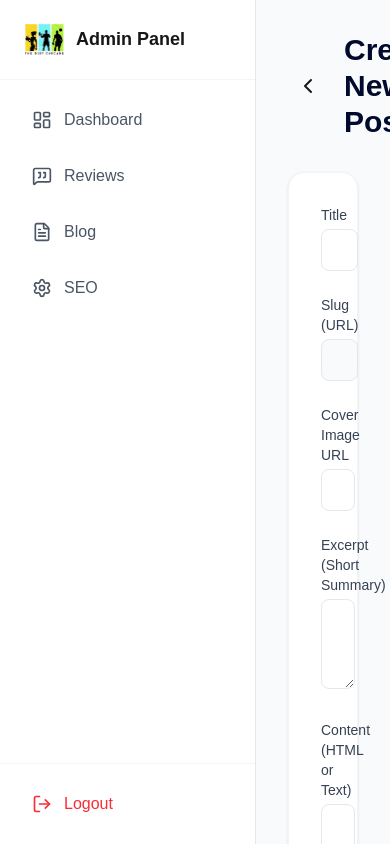
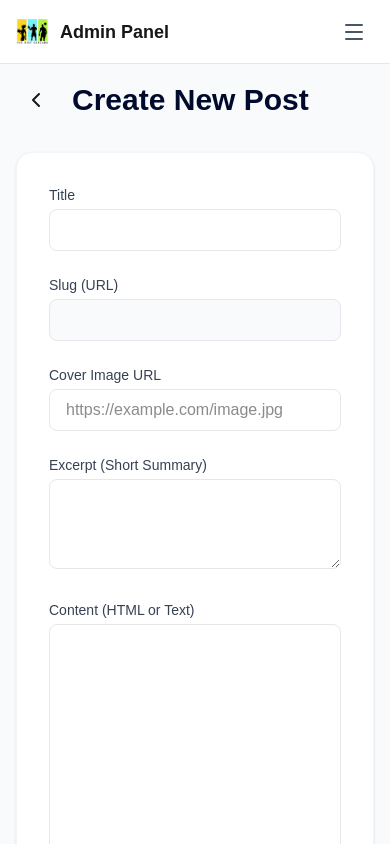
Before and after one commit to saoodghare08/TDC, a Next.js app: page /admin/blog/create in a window 390 px wide. Built offline with nearby package versions, Linux system fonts and the light colour scheme; no server answers.

Commit message:
feat: add admin panel layout and dynamic testimonials section with Supabase integration.

```diff
--- a/app/admin/layout.jsx
+++ b/app/admin/layout.jsx
@@ -4,7 +4,8 @@ import Link from 'next/link';
 import { usePathname } from 'next/navigation';
 import { createClient } from '@/utils/supabase/client';
 import { useRouter } from 'next/navigation';
-import { LayoutDashboard, MessageSquareQuote, FileText, Settings, LogOut } from 'lucide-react';
+import { useState } from 'react';
+import { LayoutDashboard, MessageSquareQuote, FileText, Settings, LogOut, Menu, X } from 'lucide-react';
 import clsx from 'clsx';
 import Image from 'next/image';
 
@@ -19,6 +20,7 @@ export default function AdminLayout({ children }) {
     const pathname = usePathname();
     const router = useRouter();
     const supabase = createClient();
+    const [isSidebarOpen, setIsSidebarOpen] = useState(false);
 
     const handleLogout = async () => {
         await supabase.auth.signOut();
@@ -28,11 +30,44 @@ export default function AdminLayout({ children }) {
 
     return (
         <div className="flex h-screen bg-gray-50">
+            {/* Mobile Header */}
+            <div className="md:hidden fixed top-0 left-0 right-0 h-16 bg-white border-b border-gray-200 z-40 flex items-center justify-between px-4">
+                <div className="flex items-center gap-3">
+                    <Image src="/images/logo.png" width={32} height={32} alt="Logo" className="object-contain" />
+                    <span className="font-bold font-heading text-lg">Admin Panel</span>
+                </div>
+                <button
+                    onClick={() => setIsSidebarOpen(true)}
+                    className="p-2 text-gray-600 hover:bg-gray-100 rounded-lg"
+                >
+                    <Menu size={24} />
+                </button>
+            </div>
+
+            {/* Overlay */}
+            {isSidebarOpen && (
+                <div
+                    className="fixed inset-0 bg-black/50 z-40 md:hidden"
+                    onClick={() => setIsSidebarOpen(false)}
+                />
+            )}
+
             {/* Sidebar */}
-            <aside className="w-64 bg-white border-r border-gray-200 flex flex-col">
-                <div className="p-6 border-b border-gray-100 flex items-center gap-3">
-                    <Image src="/images/logo.png" width={40} height={40} alt="Logo" className="object-contain" />
-                    <span className="font-bold font-heading text-lg">Admin Panel</span>
+            <aside className={clsx(
+                "fixed inset-y-0 left-0 z-50 w-64 bg-white border-r border-gray-200 flex flex-col transition-transform duration-300 ease-in-out md:translate-x-0 md:static",
+                isSidebarOpen ? "translate-x-0" : "-translate-x-full"
+            )}>
+                <div className="p-6 border-b border-gray-100 flex items-center justify-between">
+                    <div className="flex items-center gap-3">
+                        <Image src="/images/logo.png" width={40} height={40} alt="Logo" className="object-contain" />
+                        <span className="font-bold font-heading text-lg">Admin Panel</span>
+                    </div>
+                    <button
+                        onClick={() => setIsSidebarOpen(false)}
+                        className="p-2 text-gray-500 hover:bg-gray-100 rounded-lg md:hidden"
+                    >
+                        <X size={20} />
+                    </button>
                 </div>
 
                 <nav className="flex-1 p-4 space-y-2">
@@ -43,6 +78,7 @@ export default function AdminLayout({ children }) {
                             <Link
                                 key={item.href}
                                 href={item.href}
+                                onClick={() => setIsSidebarOpen(false)} // Close on navigate
                                 className={clsx(
                                     "flex items-center gap-3 px-4 py-3 rounded-xl transition-all font-medium",
                                     isActive
@@ -69,7 +105,7 @@ export default function AdminLayout({ children }) {
             </aside>
 
             {/* Main Content */}
-            <main className="flex-1 overflow-y-auto p-8">
+            <main className="flex-1 overflow-y-auto p-4 md:p-8 pt-20 md:pt-8">
                 {children}
             </main>
         </div>
--- a/components/home/Testimonials.jsx
+++ b/components/home/Testimonials.jsx
@@ -1,7 +1,7 @@
 'use client';
 
 import { useRef, useState, useEffect } from 'react';
-import { ChevronLeft, ChevronRight, Quote } from 'lucide-react';
+import { ChevronLeft, ChevronRight, Quote, X } from 'lucide-react';
 import { createClient } from '@/utils/supabase/client';
 import Link from 'next/link';
 import data from '@/data/content.json';
@@ -10,6 +10,7 @@ import Section from '@/components/ui/Section';
 export default function Testimonials() {
     const scrollRef = useRef(null);
     const [reviews, setReviews] = useState(data.testimonials); // Initial state from JSON
+    const [selectedReview, setSelectedReview] = useState(null);
     const supabase = createClient();
 
     useEffect(() => {
@@ -69,9 +70,17 @@ export default function Testimonials() {
                         className="min-w-[300px] md:min-w-[400px] bg-gray-50 p-8 rounded-3xl snap-start border border-gray-100 flex flex-col"
                     >
                         <Quote className="text-primary/20 mb-4" size={40} />
-                        <p className="text-gray-600 italic mb-6 leading-relaxed flex-1 line-clamp-6">
-                            "{t.content || t.text}"
-                        </p>
+                        <div
+                            className="cursor-pointer group flex-1 mb-6"
+                            onClick={() => setSelectedReview(t)}
+                        >
+                            <p className="text-gray-600 italic leading-relaxed line-clamp-6 group-hover:text-gray-900 transition-colors">
+                                "{t.content || t.text}"
+                            </p>
+                            <span className="text-xs font-bold uppercase tracking-wider text-gray-400 mt-3 inline-block group-hover:text-black transition-colors border-b border-transparent group-hover:border-black">
+                                Read Full Review
+                            </span>
+                        </div>
                         <div className="flex items-center gap-4 mt-auto">
                             <div>
                                 <h4 className="font-bold text-heading">{t.name}</h4>
@@ -81,6 +90,41 @@ export default function Testimonials() {
                     </div>
                 ))}
             </div>
+
+            {/* Review Modal */}
+            {selectedReview && (
+                <div
+                    className="fixed inset-0 z-1000000 flex items-center justify-center p-4 bg-black/60 backdrop-blur-sm transition-all"
+                    onClick={() => setSelectedReview(null)}
+                >
+                    <div
+                        className="bg-white rounded-3xl p-8 max-w-2xl w-full shadow-2xl relative animate-in fade-in zoom-in duration-200"
+                        onClick={e => e.stopPropagation()}
+                    >
+                        <button
+                            onClick={() => setSelectedReview(null)}
+                            className="absolute top-6 right-6 p-2 bg-gray-100 hover:bg-black hover:text-white rounded-full transition-colors z-101"
+                        >
+                            <X size={20} />
+                        </button>
+
+                        <Quote className="text-black/10 mb-6" size={60} />
+
+                        <div className="max-h-[60vh] overflow-y-auto pr-2 custom-scrollbar">
+                            <p className="text-xl text-gray-800 italic leading-relaxed mb-8 font-medium">
+                                "{selectedReview.content || selectedReview.text}"
+                            </p>
+                        </div>
+
+                        <div className="flex items-center gap-4 pt-6 border-t border-gray-100">
+                            <div>
+                                <h4 className="font-bold text-heading text-lg">{selectedReview.name}</h4>
+                                <p className="text-sm text-gray-400">{selectedReview.location}</p>
+                            </div>
+                        </div>
+                    </div>
+                </div>
+            )}
         </Section>
     );
 }
```
